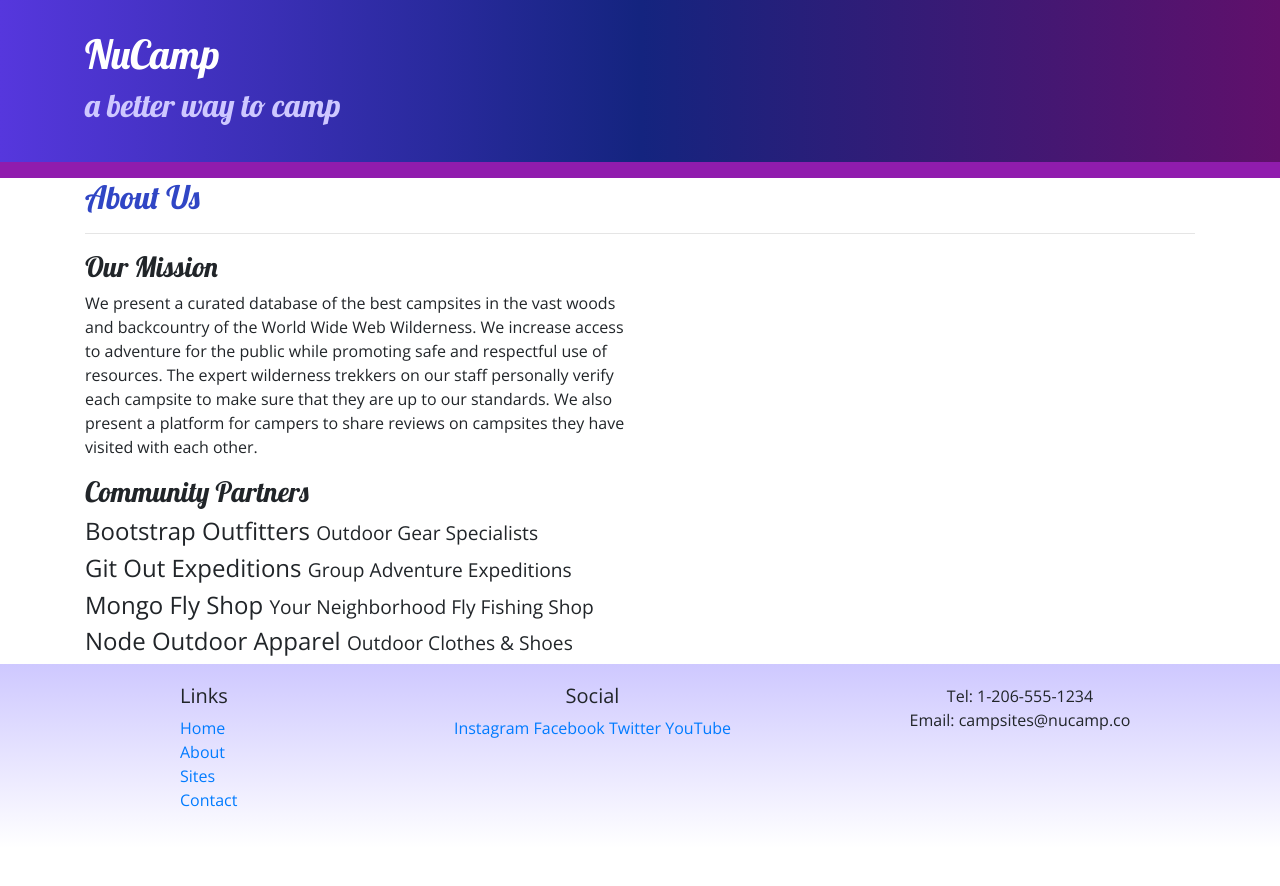
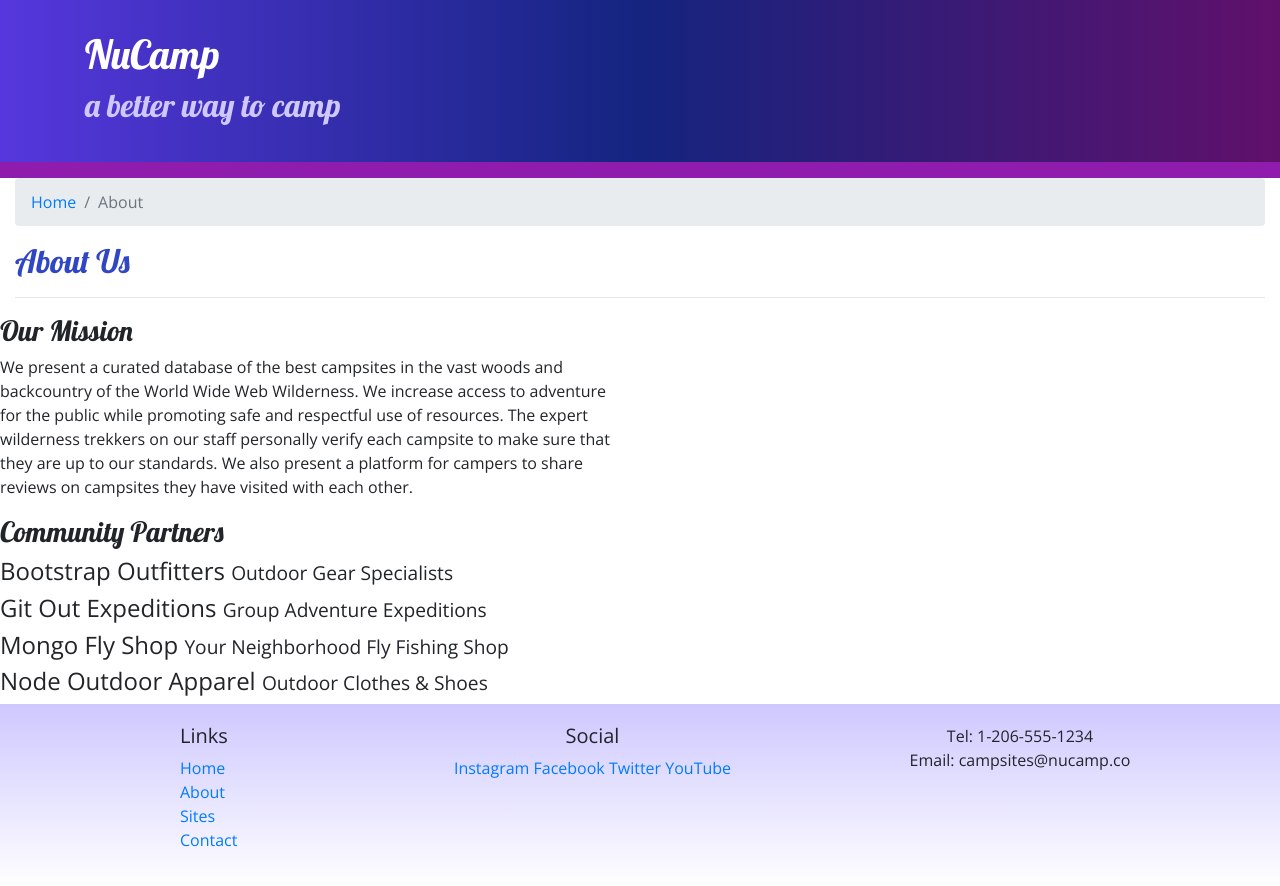
Before and after one commit to lalaloopsi213/Bootstrap, a website: page aboutus.html in a window 1280 px wide. Before the commit the page ends 848 px from the top, so only its background shows below. Drawn offline with nearby package versions, Linux system fonts and the light colour scheme.

Commit message:
commit on main

```diff
--- a/aboutus.html
+++ b/aboutus.html
@@ -46,10 +46,12 @@
     </nav>
 
 
-    <div class="container">
-        <div class="row row content">
-            <div class="col">
-                <h2>About Us</h2>
+    <div class="col">
+        <ol class="breadcrumb">
+            <li class="breadcrumb-item"><a href="index.html">Home</a></li>
+            <li class="breadcrumb-item active">About</li>
+        </ol>
+        <h2>About Us</h2>
                 <hr />
             </div>
         </div>
```
Also changed, not shown: index.html (+1 -3 lines).
